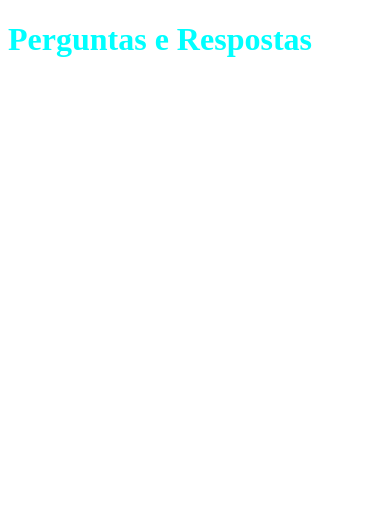
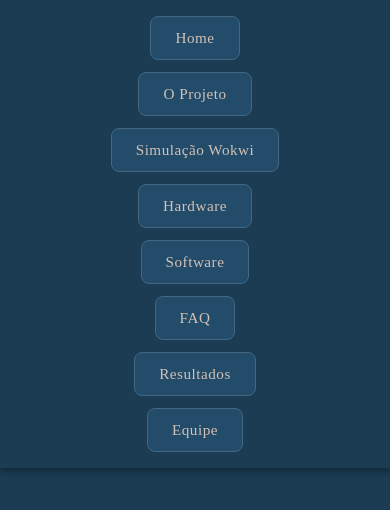
Before and after one commit to 3006m/climasite, a React (Vite) app in the folder projetoM/: page /faq in a window 390 px wide. Shown: the top 510 px of the page. Built offline with nearby package versions, Linux system fonts and the light colour scheme.

Commit message:
feat: update styles and structure for improved UI and navigation

```diff
--- a/projetoM/src/App.css
+++ b/projetoM/src/App.css
@@ -2,11 +2,12 @@
   margin: 0;
   padding: 0;
   box-sizing: border-box;
-  background-color: rgb(46, 46, 46);
 }
 
 body {
   margin: 0;
   padding: 0;
   min-height: 100vh;
+  background-color: #1B3C53;
+  color: #D2C1B6;
 }
--- a/projetoM/src/index.css
+++ b/projetoM/src/index.css
@@ -0,0 +1,20 @@
+* {
+  margin: 0;
+  padding: 0;
+  box-sizing: border-box;
+  outline: none;
+}
+
+body, html {
+  margin: 0;
+  padding: 0;
+  width: 100%;
+  height: 100%;
+  background-color: #1B3C53;
+}
+
+#root {
+  min-height: 100vh;
+  background-color: #1B3C53;
+  width: 100%;
+}
--- a/projetoM/src/pages/equipe.jsx
+++ b/projetoM/src/pages/equipe.jsx
@@ -1,8 +1,10 @@
 import React from 'react';
+import Navbar from '../components/Navbar';
 
 export default function Equipe() {
     return (
         <main>
+             <Navbar />
             <h1>Equipe</h1>
         </main>
     );
--- a/projetoM/src/pages/faq.jsx
+++ b/projetoM/src/pages/faq.jsx
@@ -1,8 +1,9 @@
 import React from 'react';
-
+import Navbar from '../components/Navbar';
 export default function FAQ() {
     return (
         <main>
+             <Navbar />
             <h1>Perguntas e Respostas</h1>
         </main>
     );
--- a/projetoM/src/pages/hardware.jsx
+++ b/projetoM/src/pages/hardware.jsx
@@ -1,8 +1,9 @@
 import React from 'react';
-
+import Navbar from '../components/Navbar';
 export default function Hardware() {
     return (
         <main>
+             <Navbar />
             <h1>Hardware</h1>
         </main>
     );
--- a/projetoM/src/pages/home.jsx
+++ b/projetoM/src/pages/home.jsx
@@ -1,12 +1,38 @@
 import React from 'react'
 import '../styles/home.css'
-import Navbar from '../components/Navbar';
+import { Link } from 'react-router-dom';
 
 function Home() {
+  const cards = [
+    { title: 'O Projeto', path: '/projeto', description: 'Conheça nossa proposta' },
+    { title: 'Simulação', path: '/simulacao', description: 'Teste no Wokwi' },
+    { title: 'Hardware', path: '/hardware', description: 'Componentes utilizados' },
+    { title: 'Software', path: '/software', description: 'Nossa implementação' },
+    { title: 'FAQ', path: '/faq', description: 'Dúvidas frequentes' },
+    { title: 'Resultados', path: '/resultados', description: 'Dados coletados' },
+    { title: 'Equipe', path: '/equipe', description: 'Desenvolvedores' }
+  ];
+
   return (
-    <div>
-      <h1>Bem-vindo ao Clima Site</h1>
-      <Navbar />
+    <div className="home-container">
+
+      <main className="main-content">
+        <section className="hero-section">
+          <h1>Sistema de Monitoramento Climático</h1>
+          <p className="subtitle">
+            Monitoramento em tempo real de variáveis climáticas com tecnologia IoT
+          </p>
+        </section>
+
+        <section className="cards-grid">
+          {cards.map((card, index) => (
+            <Link to={card.path} className="card" key={index}>
+              <h3>{card.title}</h3>
+              <p>{card.description}</p>
+            </Link>
+          ))}
+        </section>
+      </main>
     </div>
   )
 }
--- a/projetoM/src/pages/projeto.jsx
+++ b/projetoM/src/pages/projeto.jsx
@@ -1,8 +1,10 @@
 import React from 'react';
+import Navbar from '../components/Navbar';
 
 export default function Projeto() {
     return (
         <main>
+             <Navbar />
             <h1>Projeto</h1>
         </main>
     );
--- a/projetoM/src/pages/resultados.jsx
+++ b/projetoM/src/pages/resultados.jsx
@@ -1,8 +1,10 @@
 import React from 'react';
+import Navbar from '../components/Navbar';
 
 export default function Resultados() {
     return (
         <main>
+             <Navbar />
             <h1>Resultados</h1>
         </main>
     );
--- a/projetoM/src/pages/simulacao.jsx
+++ b/projetoM/src/pages/simulacao.jsx
@@ -1,8 +1,9 @@
 import React from 'react';
-
+import Navbar from '../components/Navbar';
 export default function Simulacao() {
     return (
         <main>
+             <Navbar />
             <h1>Simulacao</h1>
         </main>
     );
--- a/projetoM/src/pages/software.jsx
+++ b/projetoM/src/pages/software.jsx
@@ -1,8 +1,9 @@
 import React from 'react';
-
+import Navbar from '../components/Navbar';
 export default function Software() {
     return (
         <main>
+             <Navbar />
             <h1>Software</h1>
         </main>
     );
--- a/projetoM/src/styles/home.css
+++ b/projetoM/src/styles/home.css
@@ -1,3 +1,83 @@
-h1{
-    color:aqua
+.home-container {
+  min-height: 100vh;
+  background-color: #1B3C53;
 }
+
+.main-content {
+  padding: 120px 24px 48px;
+    max-width: 1200px;
+  margin: 0 auto;
+    display: flex;
+    flex-direction: column;
+}
+
+.hero-section {
+  text-align: center;
+  margin-bottom: 64px;
+}
+
+h1 {
+  color: #D2C1B6;
+  font-size: 2.5rem;
+  font-weight: 600;
+  margin-bottom: 16px;
+}
+
+.subtitle {
+  color: #D2C1B6;
+  font-size: 1.2rem;
+  opacity: 0.9;
+}
+
+.cards-grid {
+  display: grid;
+  grid-template-columns: repeat(auto-fit, minmax(280px, 1fr));
+  gap: 24px;
+  padding: 24px 0;
+}
+.card {
+  background-color: #234C6A;
+  border: none;  /* Remove border */
+  border-radius: 12px;
+  padding: 24px;
+  text-decoration: none;
+  transition: all 0.3s ease;
+  display: flex;
+  flex-direction: column;
+  gap: 8px;
+  box-shadow: 0 4px 8px rgba(0, 0, 0, 0.1);  /* Subtle shadow instead of border */
+}
+
+.card:hover {
+  transform: translateY(-4px);
+  background-color: #456882;
+  box-shadow: 0 6px 12px rgba(0, 0, 0, 0.15);  /* Slightly stronger shadow on hover */
+}
+
+.card h3 {
+  color: #D2C1B6;
+  font-size: 1.3rem;
+  font-weight: 500;
+}
+
+.card p {
+  color: #D2C1B6;
+  opacity: 0.8;
+  font-size: 0.95rem;
+}
+
+
+
+@media (max-width: 768px) {
+  .main-content {
+    padding: 100px 16px 32px;
+  }
+
+  h1 {
+    font-size: 2rem;
+  }
+
+  .cards-grid {
+    grid-template-columns: 1fr;
+  }
+}
--- a/projetoM/src/styles/navbar.css
+++ b/projetoM/src/styles/navbar.css
@@ -1,11 +1,11 @@
 .navbar {
-  background-color: #1a1a1a;
+  background-color: #1B3C53;
   padding: 1rem;
   position: fixed;
   top: 0;
   left: 0;
   width: 100%;
-  box-shadow: 0 4px 6px rgba(0, 0, 0, 0.2);
+  box-shadow: 0 4px 6px rgba(0, 0, 0, 0.3);
   z-index: 1000;
   display: flex;
   justify-content: center;
@@ -22,13 +22,13 @@
 }
 
 .nav-button {
-  background-color: #2a2a2a;
-  color: #e0e0e0;
+  background-color: #234C6A;
+  color: #D2C1B6;
   padding: 12px 24px;
   border-radius: 8px;
   text-decoration: none;
   transition: all 0.4s cubic-bezier(0.4, 0, 0.2, 1);
-  border: 1px solid #333333;
+  border: 1px solid #456882;
   font-weight: 500;
   font-size: 0.95rem;
   letter-spacing: 0.5px;
@@ -36,15 +36,15 @@
 }
 
 .nav-button:hover {
-  background-color: #333333;
+  background-color: #456882;
   transform: scale(1.05);
-  box-shadow: 0 6px 12px rgba(0, 0, 0, 0.15);
-  border-color: #404040;
+  box-shadow: 0 6px 12px rgba(27, 60, 83, 0.3);
+  border-color: #D2C1B6;
 }
 
 .nav-button:active {
   transform: scale(1);
-  box-shadow: 0 2px 4px rgba(0, 0, 0, 0.1);
+  box-shadow: 0 2px 4px rgba(27, 60, 83, 0.2);
 }
 
 @media (max-width: 768px) {
```
